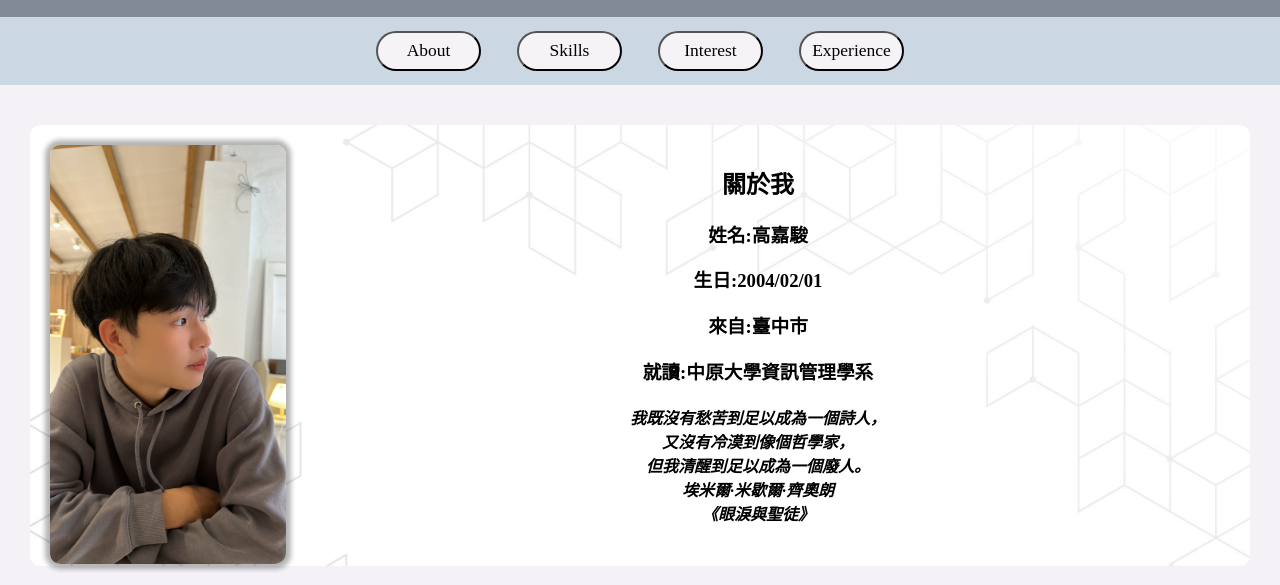
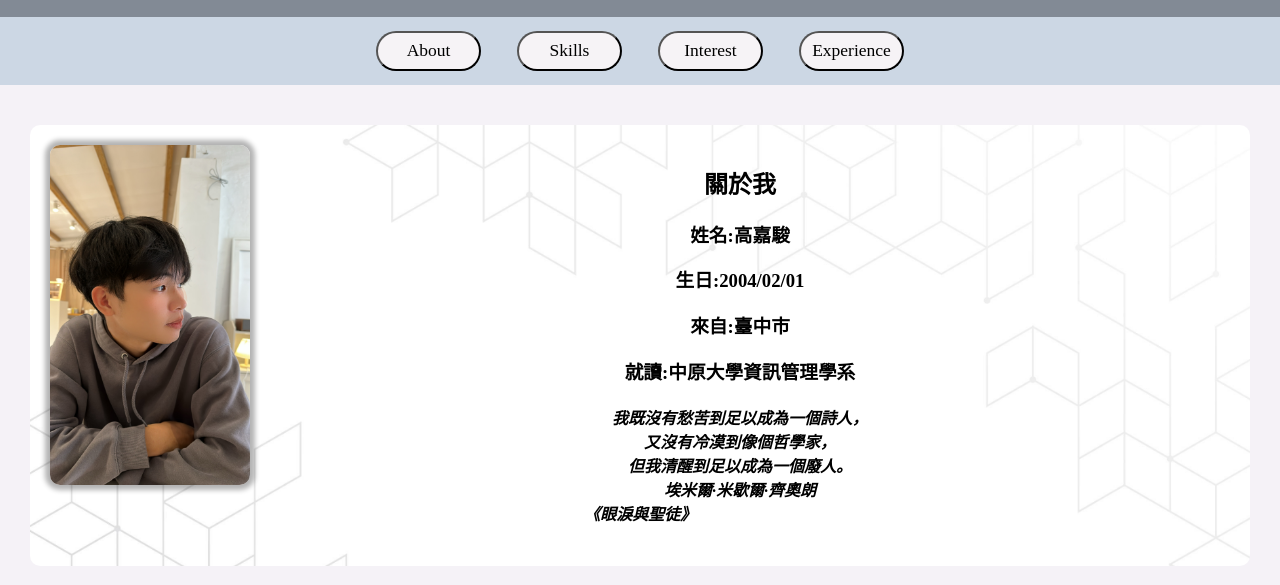
Before and after one commit to ako147/11144231, a plain HTML site: page index.html in a window 1280 px wide. Shown: the part 102-687 px from the top of the page. Drawn offline with Linux system fonts and the light colour scheme.

Commit message:
Update index.html

```diff
--- a/index.html
+++ b/index.html
@@ -27,7 +27,7 @@
         <article>
           <section class="card">
             <a name="about">
-              <img src="image/self.JPG" width=20% height=45%  class="self"></a>
+              <img src="image/self.JPG" width=200px height=340px  class="self"></a>
               <h2 class="noto-serif">關於我</h2>
               <h3 class="noto-serif">姓名:高嘉駿</h3>
               <h3 class="noto-serif">生日:2004/02/01</h3>
```
